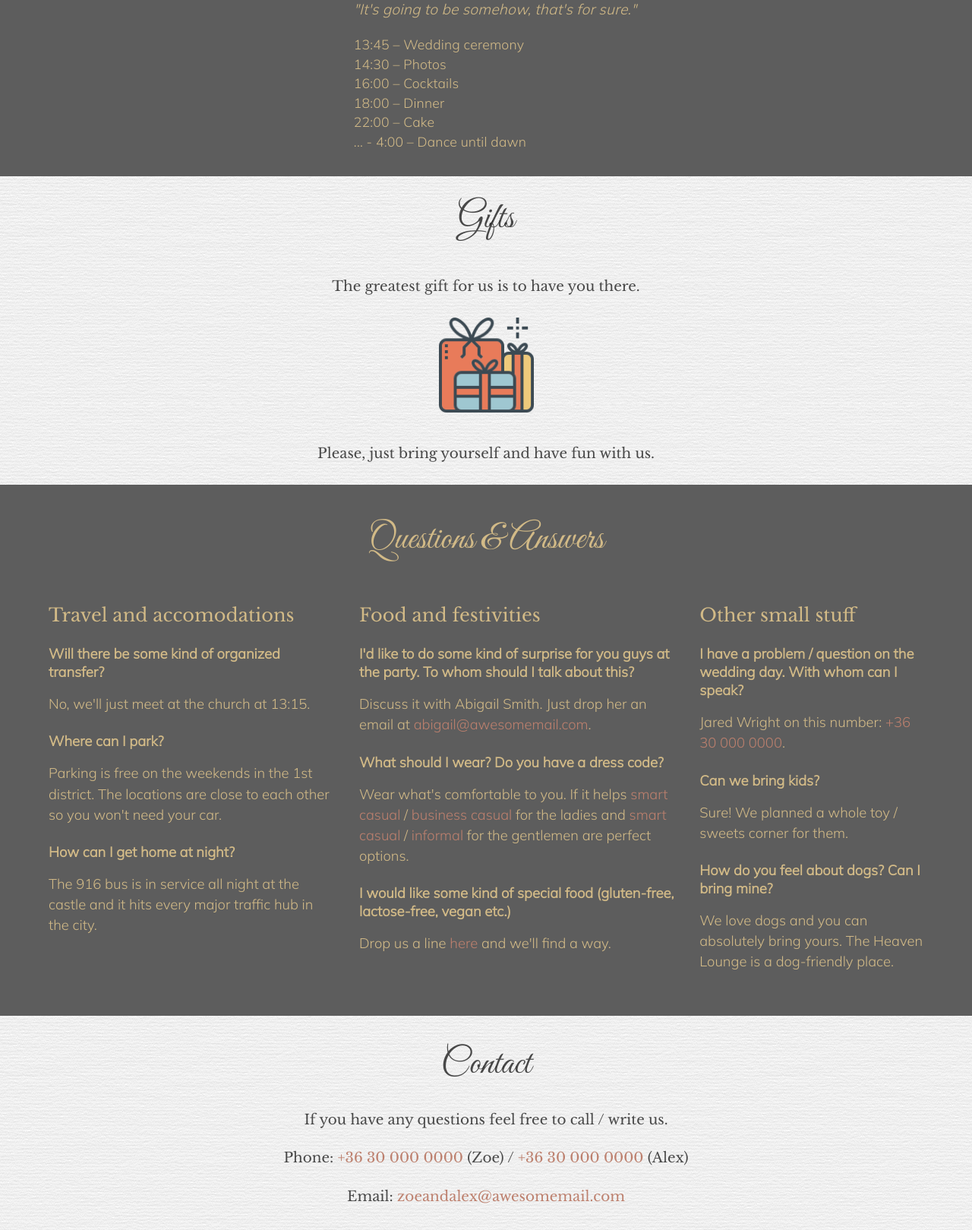
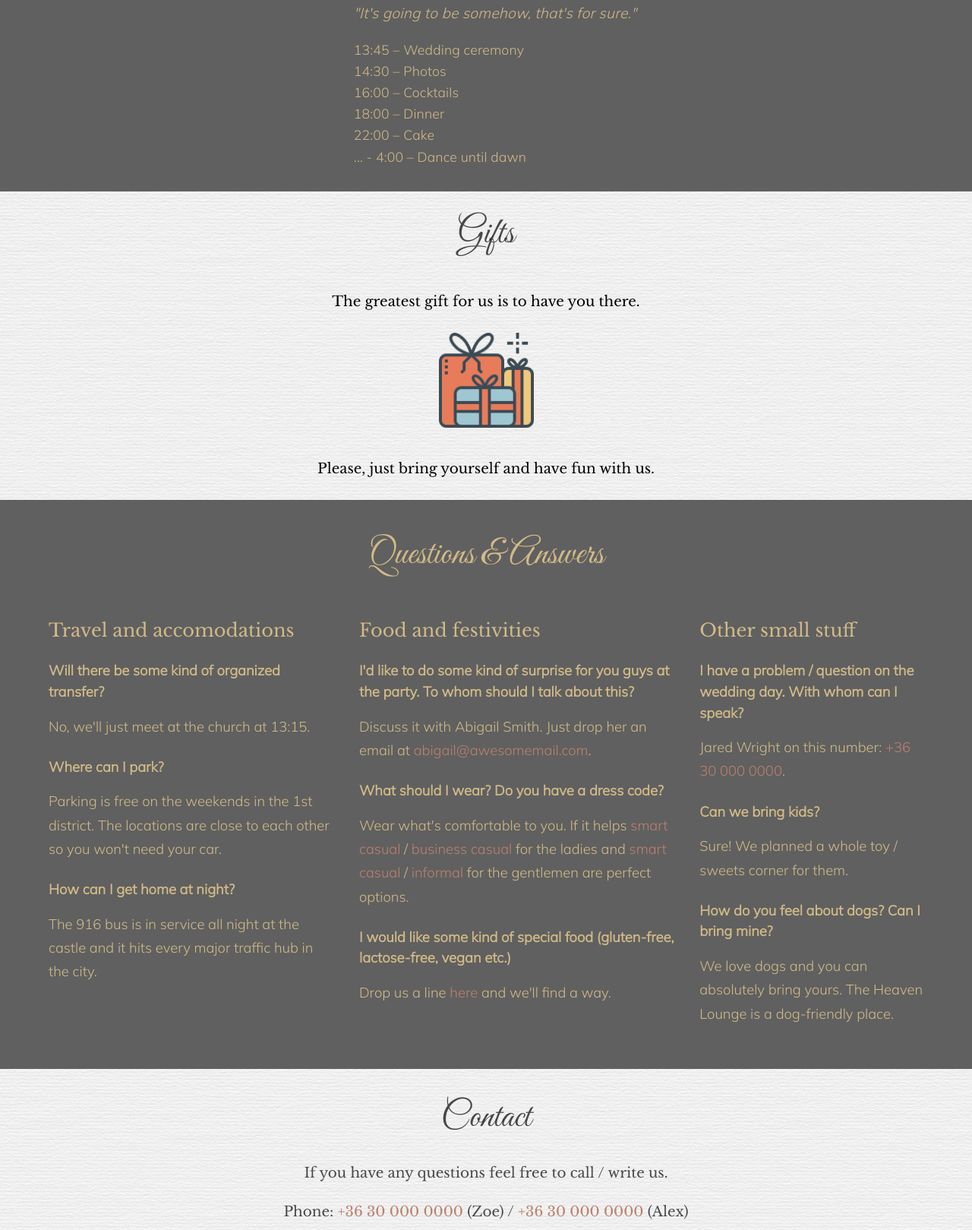
Before and after one commit to StoneBal/Eskuvo, a plain HTML site: page index.html in a window 1280 px wide. Shown: the part 1392-3011 px from the top of the page at 76% size. Drawn offline with nearby package versions, Linux system fonts and the light colour scheme.

Commit message:
1.1 verzió

```diff
--- a/css/index-css.css
+++ b/css/index-css.css
@@ -2,6 +2,41 @@
 
 * {
     box-sizing: border-box;
+}
+
+  /* betű típus */
+
+h1 {
+    font-family: 'Great Vibes', cursive;
+    font-size: 3rem;
+}
+
+h2, h3 {
+    font-family: 'Libre Baskerville', serif;
+}
+
+h4, p, blockquote, ul {
+    font-family: 'Mulish', sans-serif;
+}
+
+/* betű- és háttér szinek*/
+
+header h1, .program, .question {
+    color: #d2ba87;
+}
+
+.program, .question, footer {
+    background-color: #606060;
+}
+
+.locations, .gift, .contact, footer {
+    background: url(../képek/wedding-landing-background.png);
+}
+
+  /* szöveg középre igazítás */
+
+.locations, .gift, .question, .contact {
+    text-align: center;
 }
 
 /* === Header === */
@@ -42,31 +77,15 @@ header {
 
   /* betű szinek */
 
-header h1 {
-    color: #d2ba87;
-}
-
 header h2, header h3 {
     color: hsla(0,0%,100%,.9);
-}
-
-  /* betű típus*/
-
-header h1 {
-    font-family: 'Great Vibes', cursive;
-}
-
-header h2, header h3 {
-    font-family: 'Libre Baskerville', serif;
 }
 
   /* egyéb formázás */
 
 header h1 {
-    font-size: 3rem;
     display: inline-block;
     padding-top: 1rem;
-
 }
 
 header h2 {
@@ -126,37 +145,15 @@ header h3::before, header h3::after {
 
 /* === helyszínek === */
 
-  /* háttér */
-
-.locations {
-    background: url(../képek/wedding-landing-background.png);
-    text-align: center;
-}
-
   /* betű szín*/
 
 .locations h1, .locations h2 {
     color: rgba(0, 0, 0, .7);
 }
 
-  /* betű típus */
-
-.locations h1 {
-    font-family: 'Great Vibes', cursive;
-}
-
-.locations h2 {
-    font-family: 'Libre Baskerville', serif;
-}
-
-.locations p {
-    font-family: 'Mulish', sans-serif;
-}
-
   /* egyéb formázás */
 
 .locations h1 {
-    font-size: 3rem;
     padding: 3rem 0;
 }
 
@@ -177,7 +174,7 @@ img {
 
 .locations p {
     font-size: 1.1rem;
-    line-height: 1.5rem;
+    line-height: 1.5;
     padding: 0.9rem 0;
 }
 
@@ -214,33 +211,15 @@ img {
 
 /* === Program === */
 
-  /* háttér- és betű szín*/
-
-.program {
-    background-color: rgba(93, 93, 93);
-    color: #d2ba87;
-}
-
-  /* betű típus*/
-
-.program h1 {
-    font-family: 'Great Vibes', cursive;
-}
-
-blockquote, .program p {
-    font-family: 'Mulish', sans-serif;
-}
-
   /* egyéb formázás */
 
 .program h1 {
-    font-size: 3rem;
     padding: 2.5rem 0;
     text-align: center;
 }
 
 
-blockquote, .program p {
+blockquote, ul {
     margin-left: 1.5rem;
     font-size: 1.2rem;
     letter-spacing: 0.01em;
@@ -250,14 +229,14 @@ blockquote {
     font-style: italic;
 }
 
-.program p {
+ul {
     padding: 1.5rem 0 2rem;
     font-size: 1.1rem;
     font-weight: 500;
-    line-height: 1.6rem;
+    line-height: 1.6;
 }
 
-/* képernyő igazítás */
+  /* képernyő igazítás */
 
 @media (min-width: 768px) {
 
@@ -270,95 +249,53 @@ blockquote {
 
 /* === Ajándékok === */
 
-.gift {
-    background: url(../képek/wedding-landing-background.png);
-    text-align: center;
-}
-
   /* betűszín */
 
 .gift h1, .gift p {
     color: rgba(0, 0, 0, .7);
 }
 
-  /* betű típus */
-
-.gift h1 {
-    font-family: 'Great Vibes', cursive;
-}
-
-.gift p {
-    font-family: 'Libre Baskerville', serif;
-}
-
   /* egyéb formázás */
 
 .gift h1 {
-    font-size: 3rem;
     padding: 2rem;
 }
 
-.gift p {
+.gift h2 {
     padding: 1.5rem 0 2rem;
     font-size: 1.15rem;
 }
 
 /* === kérdések él válaszok === */
 
-  /* háttér-, betű szín */
-
-.question {
-    background-color: rgba(93, 93, 93);
-    color: #d2ba87;
-    text-align: center;
-}
-
-  /* betű típus */
-
-.question h1 {
-    font-family: 'Great Vibes', cursive;
-}
-
-.question h2 {
-    font-family: 'Libre Baskerville', serif;
-}
-
-.question h3, .question p {
-    font-family: 'Mulish', sans-serif;
-}
-
   /* egyéb formázás */
 
 .question h1 {
-    font-size: 3rem;
     padding: 3rem 0;
 }
-
 
 .kk {
     padding-bottom: 1.5rem;
 }
-
 
 .question h2 {
     font-size: 1.5rem;
     padding-bottom: 1.7rem;
 }
 
-.question h3 {
+.question h4 {
     font-weight: 600;
-    line-height: 1.5rem;
+    line-height: 1.5;
 }
 
-
-.question h3, .question p {
+.question h4, .question p {
     font-size: 1.15rem;
     margin-left: 1rem;
     text-align: left;
 }
 
 .question p {
-    line-height: 1.7rem;
+    line-height: 1.7;
     padding: 1rem 0 1.5rem;
     font-weight: 500;
 }
@@ -397,7 +334,7 @@ blockquote {
         text-align: left;
     }
 
-    .question h3, .question p {
+    .question h4, .question p {
         margin: 0;
     }
 
@@ -406,34 +343,20 @@ blockquote {
     }
 }
 
-
 /* === elérhetőségek === */
 
 .contact {
-    background: url(../képek/wedding-landing-background.png);
-    text-align: center;
     color: rgba(0, 0, 0, .7);
     padding: 2.5rem 0;
-}
-
-  /* betű típus*/
-
-.contact h1 {
-    font-family: 'Great Vibes', cursive;
-}
-
-.contact p {
-    font-family: 'Libre Baskerville', serif;
 }
 
   /* egyéb formázás*/
 
 .contact h1 {
-    font-size: 3rem;
     padding: 0 0 2.5rem;
 }
 
-.contact p {
+.contact h2 {
     padding: 0 0 2rem;
     font-size: 1.15rem;
 }
@@ -445,18 +368,16 @@ a {
 
 a:hover {
     color: #eda087;
+    transition: color .15s ease-in-out;
 }
 
 /* === lábjegyzet === */
 
 footer {
-    background-color: #606060;
-    text-align: center;
     color: #fff;
 }
 
 footer p {
-    font-family: 'Mulish', sans-serif;
     padding: 1.5rem 0 2rem;
     font-size: small;
 }
--- a/index.html
+++ b/index.html
@@ -55,13 +55,14 @@
             <h1>Program</h1>
             <div class="prog">
                 <blockquote>"It's going to be somehow, that's for sure."</blockquote>
-                <p>13:45 – Wedding ceremony<br>
-                    14:30 – Photos<br>
-                    16:00 – Cocktails<br>
-                    18:00 – Dinner<br>
-                    22:00 – Cake<br>
-                    ... - 4:00 – Dance until dawn<br>
-                </p>
+                <ul>
+                    <li>13:45 – Wedding ceremony</li>
+                    <li>14:30 – Photos</li>
+                    <li>16:00 – Cocktails</li>
+                    <li>18:00 – Dinner</li>
+                    <li>22:00 – Cake</li>
+                    <li>... - 4:00 – Dance until dawn</li>
+                </ul>
             </div>
         </div>
 
@@ -69,9 +70,9 @@
 
         <div class="gift">
             <h1>Gifts</h1>
-            <p>The greatest gift for us is to have you there.</p>
+            <h2>The greatest gift for us is to have you there.</h2>
             <img src="képek/wedding-landing-gifts.png" alt="Ajándék csomagok">
-            <p>Please, just bring yourself and have fun with us.</p>
+            <h2>Please, just bring yourself and have fun with us.</h2>
         </div>
 
         <!-- Kérdések és válaszok -->
@@ -81,39 +82,39 @@
             <div class="kerdes-keret">
                 <div class="kk">
                     <h2>Travel and accomodations</h2>
-                    <h3>Will there be some kind of organized transfer?</h3>
+                    <h4>Will there be some kind of organized transfer?</h4>
                     <p>No, we'll just meet at the church at 13:15.</p>
 
-                    <h3>Where can I park?</h3>
+                    <h4>Where can I park?</h4>
                     <p>Parking is free on the weekends in the 1st district. The locations are close to each other so you won't need your car.</p>
 
-                    <h3>How can I get home at night?</h3>
+                    <h4>How can I get home at night?</h4>
                     <p>The 916 bus is in service all night at the castle and it hits every major traffic hub in the city.</p>
                     <div class="kerdes-vonal"></div>
                 </div>
                 <div class="kk">
                     <h2>Food and festivities</h2>
 
-                    <h3>I'd like to do some kind of surprise for you guys at the party. To whom should I talk about this?</h3>
-                    <p>Discuss it with Abigail Smith. Just drop her an email at <a href="abigail@awesomemail.com">abigail@awesomemail.com</a>.</p>
+                    <h4>I'd like to do some kind of surprise for you guys at the party. To whom should I talk about this?</h4>
+                    <p>Discuss it with Abigail Smith. Just drop her an email at <a href="mailto:abigail@awesomemail.com">abigail@awesomemail.com</a>.</p>
 
-                    <h3>What should I wear? Do you have a dress code?</h3>
-                    <p>Wear what's comfortable to you. If it helps <a href="#">smart casual</a> / <a href="#">business casual</a> for the ladies and <a href="#">smart casual</a> / <a href="#">informal</a> for the gentlemen are perfect options.</p>
+                    <h4>What should I wear? Do you have a dress code?</h4>
+                    <p>Wear what's comfortable to you. If it helps <a href="#" target="_blank">smart casual</a> / <a href="#" target="_blank">business casual</a> for the ladies and <a href="#" target="_blank">smart casual</a> / <a href="#" target="_blank">informal</a> for the gentlemen are perfect options.</p>
 
-                    <h3>I would like some kind of special food (gluten-free, lactose-free, vegan etc.)</h3>
-                    <p>Drop us a line <a href="#">here</a> and we'll find a way.</p>
+                    <h4>I would like some kind of special food (gluten-free, lactose-free, vegan etc.)</h4>
+                    <p>Drop us a line <a href="mailto:zoeandalex@awesomemail.com">here</a> and we'll find a way.</p>
                     <div class="kerdes-vonal"></div>
                 </div>
                 <div class="kk">
                     <h2>Other small stuff</h2>
 
-                    <h3>I have a problem / question on the wedding day. With whom can I speak?</h3>
-                    <p>Jared Wright on this number: <a href="+36 30 000 0000">+36 30 000 0000</a>.</p>
+                    <h4>I have a problem / question on the wedding day. With whom can I speak?</h4>
+                    <p>Jared Wright on this number: <a href="tel:+36300000000">+36 30 000 0000</a>.</p>
 
-                    <h3>Can we bring kids?</h3>
+                    <h4>Can we bring kids?</h4>
                     <p>Sure! We planned a whole toy / sweets corner for them.</p>
 
-                    <h3>How do you feel about dogs? Can I bring mine?</h3>
+                    <h4>How do you feel about dogs? Can I bring mine?</h4>
                     <p>We love dogs and you can absolutely bring yours. The Heaven Lounge is a dog-friendly place.</p>
                     <div class="kerdes-vonal"></div>
                 </div>
@@ -125,15 +126,15 @@
 
         <div class="contact">
             <h1>Contact</h1>
-            <p>If you have any questions feel free to call / write us.</p>
-            <p>Phone: <a href="#">+36 30 000 0000</a> (Zoe) / <a href="#">+36 30 000 0000</a> (Alex)</p>
-            <p>Email: <a href="#">zoeandalex@awesomemail.com</a></p>
+            <h2>If you have any questions feel free to call / write us.</h2>
+            <h2>Phone: <a href="tel:+36300000000">+36 30 000 0000</a> (Zoe) / <a href="tel:+36300000000">+36 30 000 0000</a> (Alex)</h2>
+            <h2>Email: <a href="mailto:zoeandalex@awesomemail.com">zoeandalex@awesomemail.com</a></h2>
         </div>
 
         <!-- Lábjegyzet -->
 
         <footer>
-            <p>Made with ♥ in Budapest ©2018 | Icons by <a href="http://www.flaticon.com/authors/becris">Becris</a> (<a href="https://creativecommons.org/licenses/by/3.0/">CC 3.0 BY</a>)</p>
+            <p>Made with ♥ in Budapest ©2018 | Icons by <a href="http://www.flaticon.com/authors/becris" title="Becris" target="_blank">Becris</a> (<a href="https://creativecommons.org/licenses/by/3.0/" title="Creative Commons BY 3.0" target="_blank">CC 3.0 BY</a>)</p>
         </footer>
     </body>
 </html>
```
